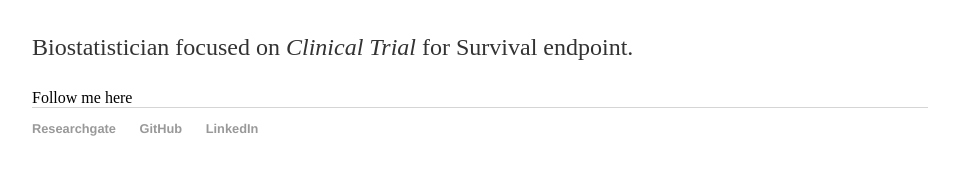
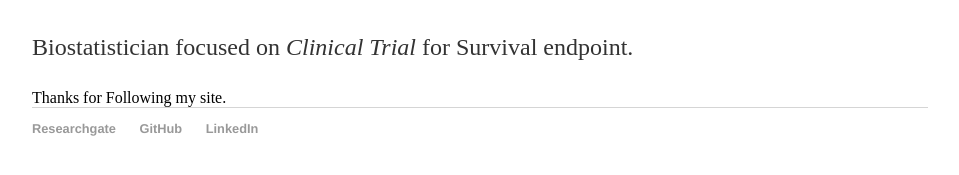
Before and after one commit to haquemdanamul/haquemdanamul, a Jekyll site: the page built from index.html, in a window 1280 px wide. Shown: the part 166-341 px from the top of the page, without its empty margins (160-1119 px from the left). Built offline with Jekyll 4.4.1, drawn with Linux system fonts in a browser that asks for light colours.

Commit message:
Update index.html

```diff
--- a/index.html
+++ b/index.html
@@ -5,5 +5,6 @@ title: Haque, Md Anamul
 <div class="blurb">
 	<h1>Hi, I'm <strong>Mohammad Anamul Haque!</strong></h1>
 	<p>Biostatistician focused on<em> Clinical Trial </em> for Survival endpoint. </p>
-	Follow me here
+
 </div><!-- /.blurb -->
+Thanks for Following my site.
```
